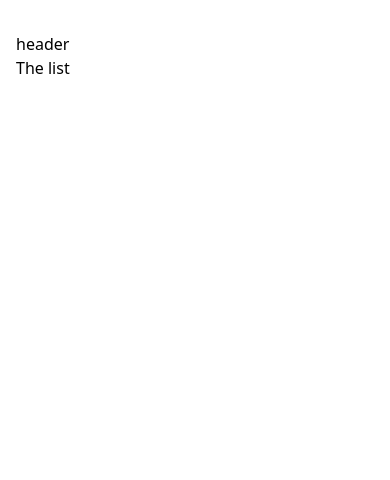
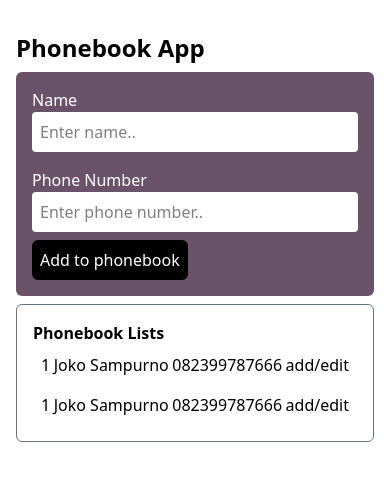
Before and after one commit to ddhewitte/phonebook-react, a React (Vite) app: page / in a window 390 px wide. Shown: the top 480 px of the page. Built offline with nearby package versions, Linux system fonts and the light colour scheme.

Commit message:
simple design using tailwind and responsive

```diff
--- a/src/App.jsx
+++ b/src/App.jsx
@@ -5,11 +5,43 @@ function App() {
     <div className="container">
       <div className="bg-white min-h-screen">
         <div className="max-w-4xl mx-auto px-4 py-8">
-          <div className="">
-            header
+
+          <h1 className="text-2xl font-bold text-black mb-2">Phonebook App</h1>
+
+          <div className="max-w-full p-4  bg-[#6a5269] rounded-md mb-2 gap-4 text-white">
+              <div className="grid grid-cols-1 sm:grid-cols-2 gap-4">
+                <div>
+                  <label htmlFor="name">Name</label>
+                  <input type="text" id="name" className="w-full bg-white rounded-sm text-black p-2" placeholder="Enter name.."></input>
+                </div>
+                <div>
+                  <label htmlFor="phone">Phone Number</label>
+                  <input type="tel" id="phone" className="w-full bg-white rounded-sm text-black p-2" placeholder="Enter phone number.."></input>
+                </div>
+              </div>
+
+              <div className="mt-2">
+                <button type="button" className="w-auto h-auto p-2 bg-black text-white rounded-md hover:bg-gray-800">Add to phonebook</button>
+              </div>
           </div>
 
-          <div>The list</div>
+          <div className="max-w-full p-4 bg-white border border-gray-500 rounded-md mb-2 gap-4 text-white">
+            <h2 className="font-bold text-black">Phonebook Lists</h2>
+
+            <div className="flex justify-between items-center text-black p-2">
+                <div>1</div>
+                <div>Joko Sampurno</div>
+                <div>082399787666</div>
+                <div>add/edit</div>
+            </div>
+
+            <div className="flex justify-between items-center text-black p-2">
+                <div>1</div>
+                <div>Joko Sampurno</div>
+                <div>082399787666</div>
+                <div>add/edit</div>
+            </div>
+          </div>
         </div>
       </div>
     </div>
```
